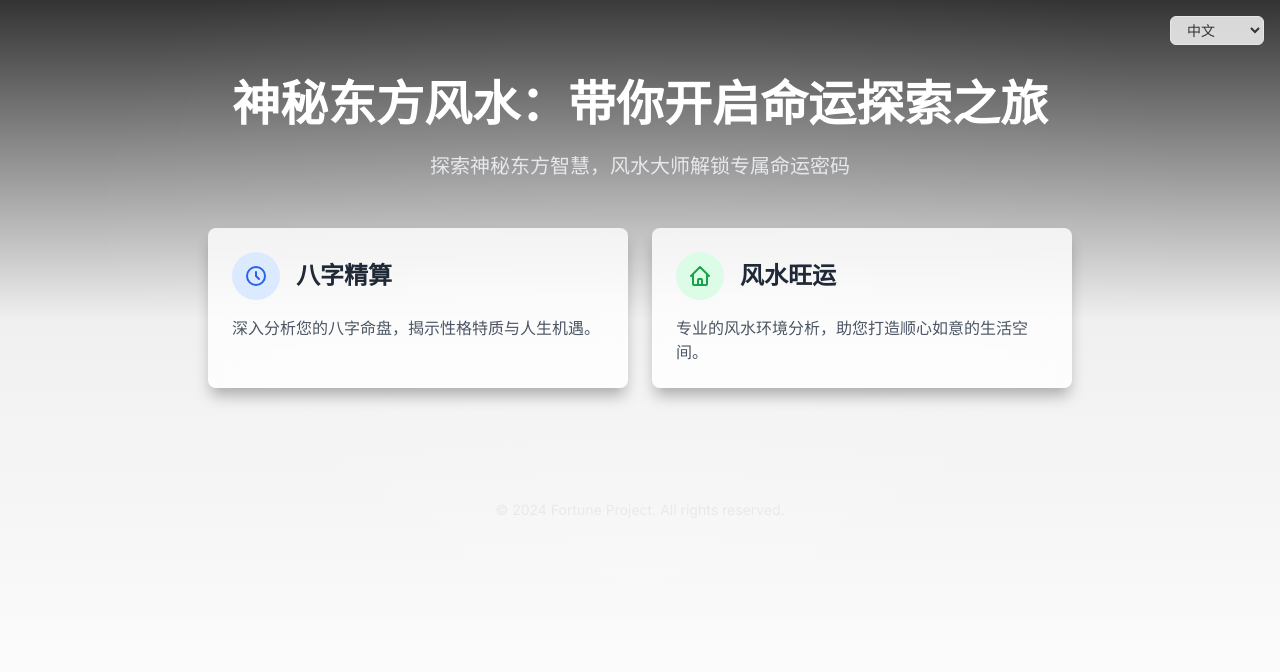
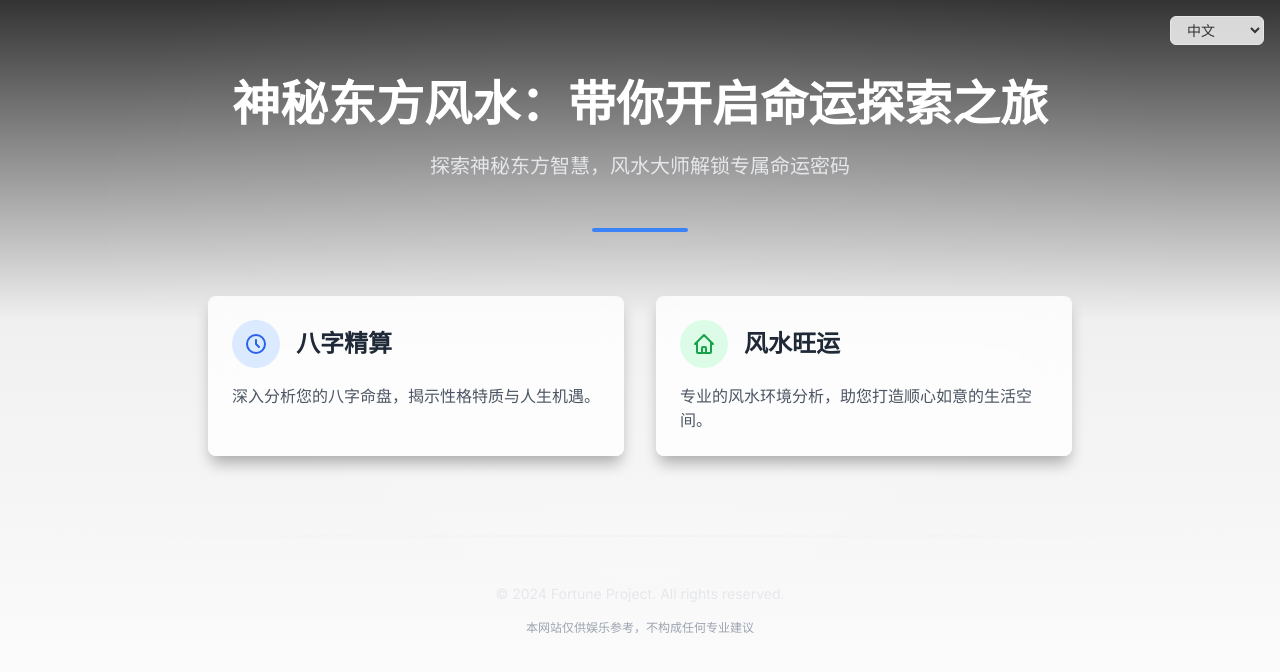
Before and after one commit to Yangyang0416-chow/fortune-project, a Next.js app: page / in a window 1280 px wide. Shown: the top 672 px of the page. Built offline with nearby package versions, Linux system fonts and the light colour scheme.

Commit message:
fix: move animations to globals.css and update components

```diff
--- a/src/app/home/components/Footer.tsx
+++ b/src/app/home/components/Footer.tsx
@@ -1,9 +1,16 @@
 export default function Footer() {
   return (
-    <footer className="py-8">
+    <footer className="py-12 relative">
+      <div className="absolute top-0 left-0 right-0 h-px bg-gradient-to-r from-transparent via-gray-200/20 to-transparent"></div>
+
       <div className="max-w-4xl mx-auto px-4">
-        <div className="text-center text-gray-200 text-sm">
-          © 2024 Fortune Project. All rights reserved.
+        <div className="text-center animate-fade-in">
+          <div className="text-gray-200 text-sm mb-4">
+            © 2024 Fortune Project. All rights reserved.
+          </div>
+          <div className="text-xs text-gray-400">
+            本网站仅供娱乐参考，不构成任何专业建议
+          </div>
         </div>
       </div>
     </footer>
--- a/src/app/home/components/Hero.tsx
+++ b/src/app/home/components/Hero.tsx
@@ -4,18 +4,24 @@ import Link from 'next/link';
 
 export default function Hero() {
   return (
-    <div className="py-20">
+    <div className="py-20 relative">
+      <div className="absolute bottom-0 left-0 right-0 h-px bg-gradient-to-r from-transparent via-gray-200/20 to-transparent"></div>
+
       <div className="max-w-4xl mx-auto px-4">
-        <h1 className="text-4xl md:text-5xl font-bold text-center mb-6 text-white">
-          神秘东方风水：带你开启命运探索之旅
-        </h1>
-        <p className="text-xl text-center text-gray-200 mb-12">
-          探索神秘东方智慧，风水大师解锁专属命运密码
-        </p>
-        <div className="grid grid-cols-1 md:grid-cols-2 gap-6">
+        <div className="text-center mb-16">
+          <h1 className="text-4xl md:text-5xl font-bold mb-6 text-white animate-fade-in">
+            神秘东方风水：带你开启命运探索之旅
+          </h1>
+          <p className="text-xl text-gray-200 mb-12 animate-fade-in delay-100">
+            探索神秘东方智慧，风水大师解锁专属命运密码
+          </p>
+          <div className="w-24 h-1 bg-blue-500 mx-auto rounded-full"></div>
+        </div>
+
+        <div className="grid grid-cols-1 md:grid-cols-2 gap-8">
           <Link
             href="/test-analysis/bazi"
-            className="feature-card hover:bg-white/90"
+            className="feature-card group hover:bg-white/90 animate-fade-in delay-200"
           >
             <div className="flex items-center mb-4">
               <div className="w-12 h-12 bg-blue-100 rounded-full flex items-center justify-center mr-4">
@@ -42,7 +48,7 @@ export default function Hero() {
 
           <Link
             href="/test-analysis/fengshui"
-            className="feature-card hover:bg-white/90"
+            className="feature-card group hover:bg-white/90 animate-fade-in delay-300"
           >
             <div className="flex items-center mb-4">
               <div className="w-12 h-12 bg-green-100 rounded-full flex items-center justify-center mr-4">
```
